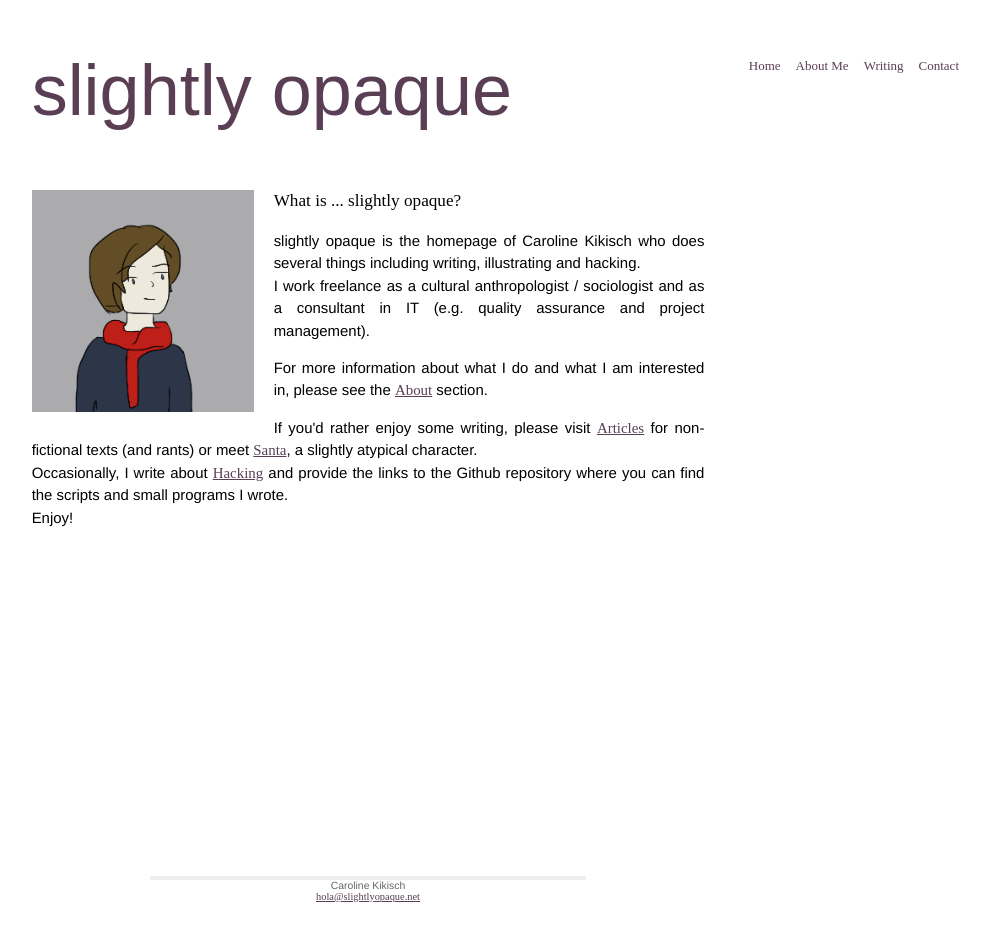
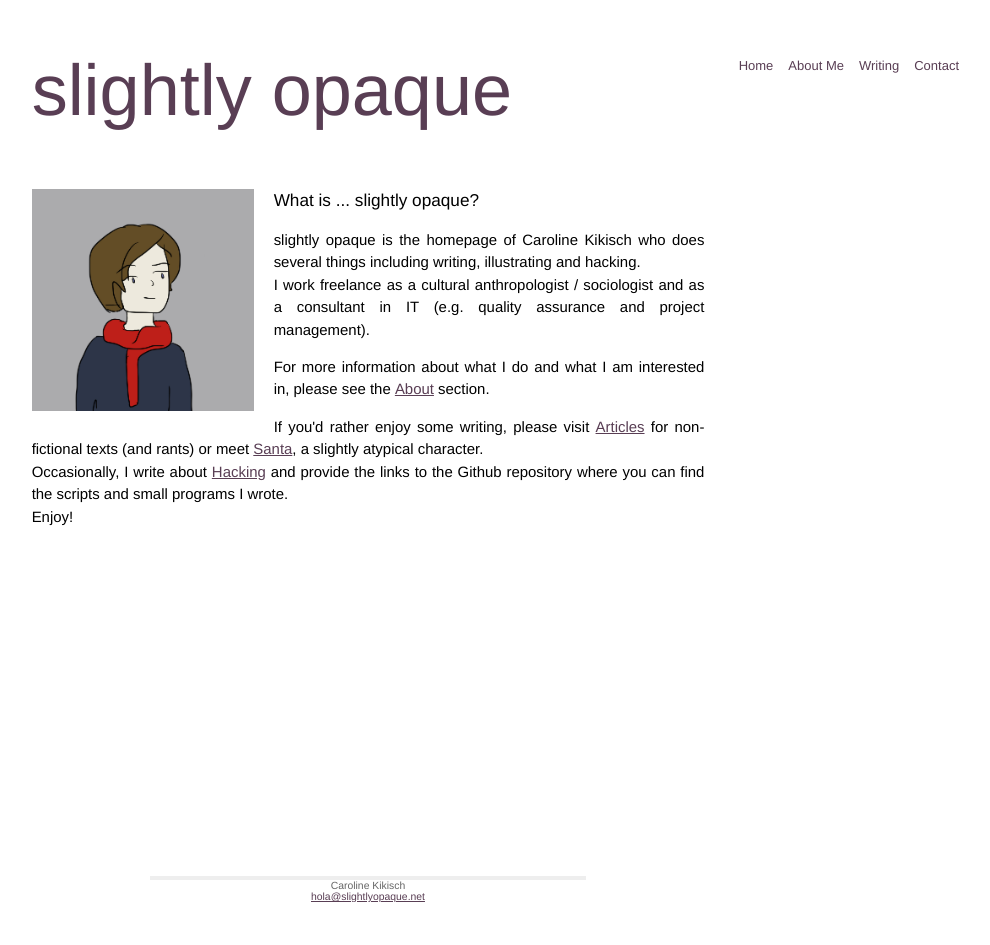
Before and after one commit to slightlyopaque/slightlyopaque_old.github.io, a Jekyll site: the page built from index.html, in a window 1280 px wide. Shown: the whole page, without its empty margins (272-1262 px from the left). Built offline with Jekyll 4.4.1, drawn with Linux system fonts in a browser that asks for light colours.

Commit message:
font change

```diff
--- a/css/main.css
+++ b/css/main.css
@@ -29,7 +29,7 @@ body {
 
 h1, h2, h3, h4, h5, h6 {
   font-size: 115%;
-  font-family: Avenir; sans-serif;
+  font-family: Helvetica; sans-serif;
   font-weight: 500;
 }
 
@@ -37,13 +37,13 @@ h1 { margin: 2em 0 1em 0;}
 .post h1 {text-align: center;
 	font-size: 1.8em;
 
-	font-family: Avenir; sans-serif;
+	font-family: Helvetica; sans-serif;
 	margin-top: 1em;line-height: 1.3;font-weight: 100;font-variant: small-caps;}
 p { margin: 1em 0; }
 
 a {
 	color: #593E54;
-	font-family: Avenir; sans-serif;
+	font-family: Helvetica; sans-serif;
 /*	text-decoration: none;
 	font-size: 18px;*/
 }
@@ -56,7 +56,7 @@ a:hover {
 
 div ul li a {
 	color: #593E54;
-	font-family: Avenir; sans-serif;
+	font-family: Helvetica; sans-serif;
 	text-decoration: none;
 }
 
@@ -76,7 +76,7 @@ div ul li a {
 display:inline;
 padding: 0 15px 0 0;
 float: left;         /* <-- fix for FF */
-font-family: Avenir; sans-serif;
+font-family: Helvetica; sans-serif;
 }
 
 #navigation_bar li a {
@@ -114,7 +114,7 @@ font-family: Avenir; sans-serif;
 	text-decoration:none;
 	color: #593e54;
 	font-variant: small-caps;
-	font-family: Avenir; sans-serif;
+	font-family: Helvetica; sans-serif;
 }
 
 .pagination .left {
@@ -131,7 +131,7 @@ font-family: Avenir; sans-serif;
 	color: #593e54;
 	text-decoration: underline;
 	font-weight: 500;
-	font-family: Avenir; sans-serif;
+	font-family: Helvetica; sans-serif;
 	font-size: 100%;
 	}
 
@@ -156,7 +156,7 @@ font-family: Avenir; sans-serif;
 
 .posts span {
   color: #aaa;
-  font-family: Avenir; sans-serif;
+  font-family: Helvetica; sans-serif;
   font-size: 80%;
   float: right;
   padding: 0;
@@ -190,7 +190,7 @@ font-family: Avenir; sans-serif;
 
 .title a {
 	color: #593e54;
-	font-family: Ff-dax-compact-web-pro, Avenir, Arial;
+	font-family: Ff-dax-compact-web-pro, Helvetica, Arial;
 	font-weight: 300;
 	font-size: 72px;
 	text-decoration: none;
@@ -211,7 +211,7 @@ font-family: Avenir; sans-serif;
 
 .meta {
   color: #aaa;
-  font-family: Avenir;sans-serif;
+  font-family: Helvetica;sans-serif;
 }
 
 footer {
@@ -313,5 +313,5 @@ footer {
 .list_inline li {
 display:inline;
 padding: 0 5px 0 0;
-font-family: Avenir; sans-serif;
+font-family: Helvetica; sans-serif;
 }
```
